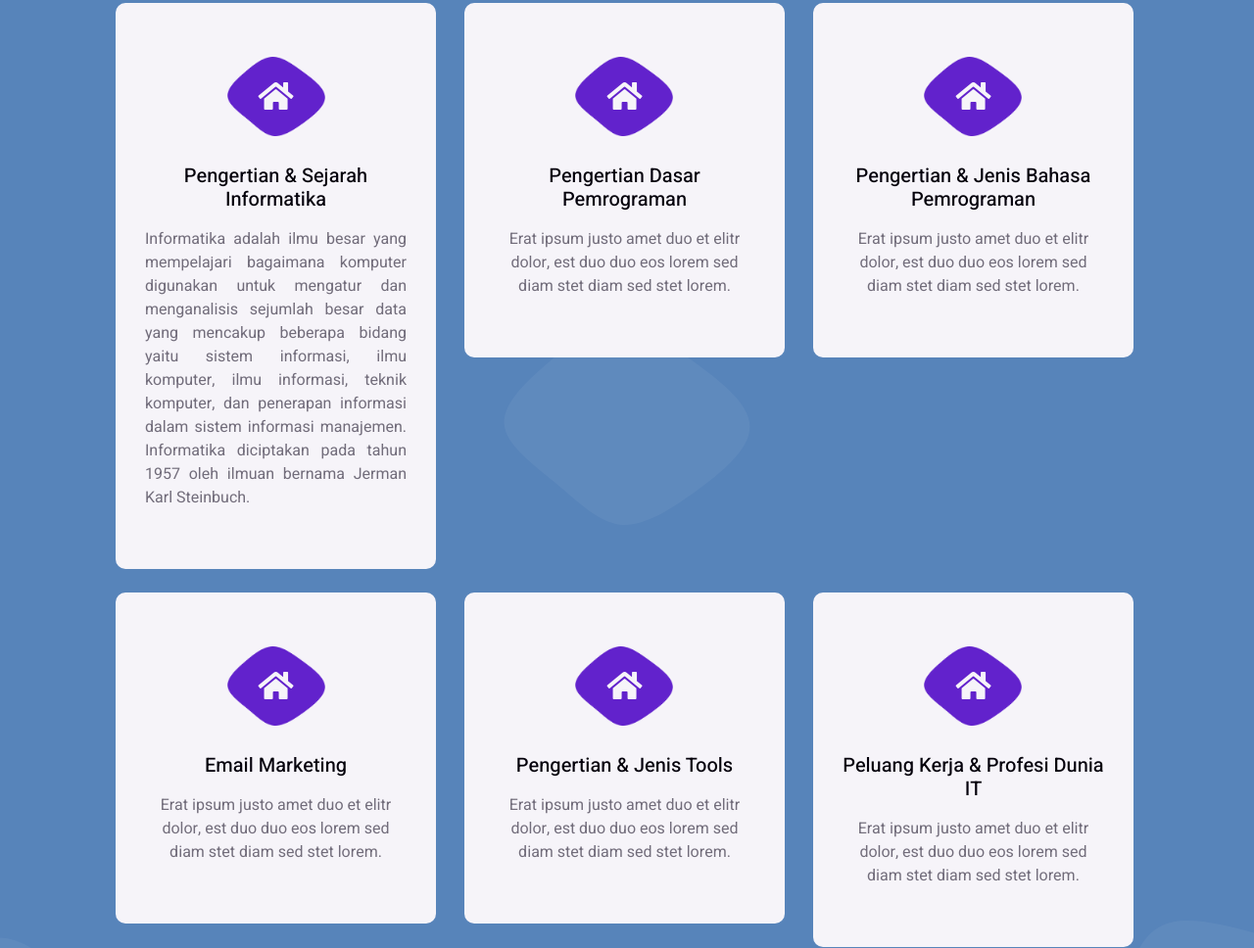
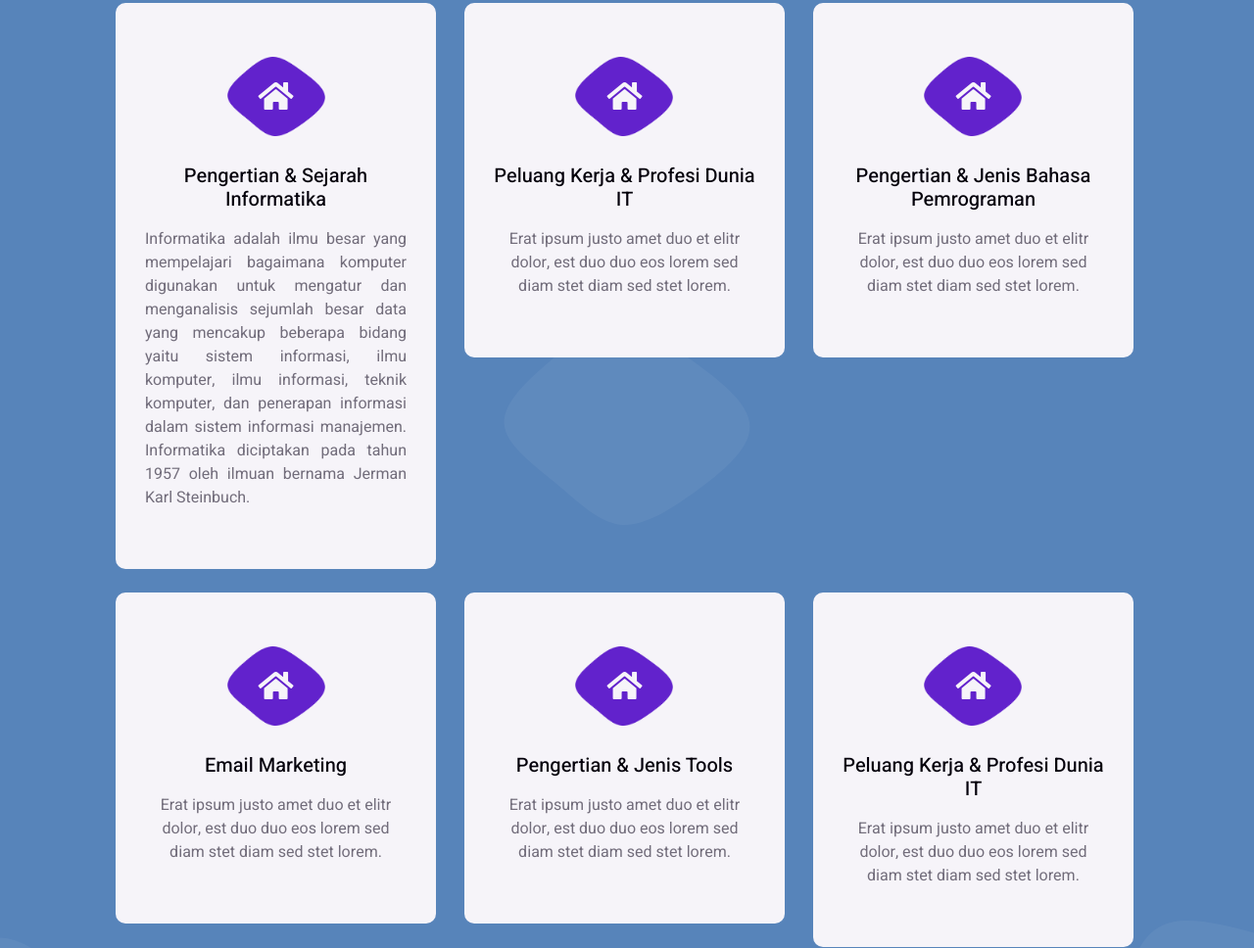
Before and after one commit to MaulanaFiqri1805/percobaan, a plain HTML site: page index.html in a window 1280 px wide. Shown: the part 1308-2276 px from the top of the page at 98% size. Drawn offline with nearby package versions, Linux system fonts and the light colour scheme.

Commit message:
Update index.html

```diff
--- a/index.html
+++ b/index.html
@@ -219,8 +219,7 @@
                                     <div class="service-icon flex-shrink-0">
                                         <i class="fa fa-home fa-2x"></i>
                                     </div>
-                                    <h5 class="mb-3">Pengertian Dasar
-                                        Pemrograman</h5>
+                                    <h5 class="mb-3">Peluang Kerja & Profesi Dunia IT</h5>
                                     <p>Erat ipsum justo amet duo et elitr dolor, est duo duo eos lorem sed diam stet
                                         diam sed
                                         stet lorem.</p>
```
